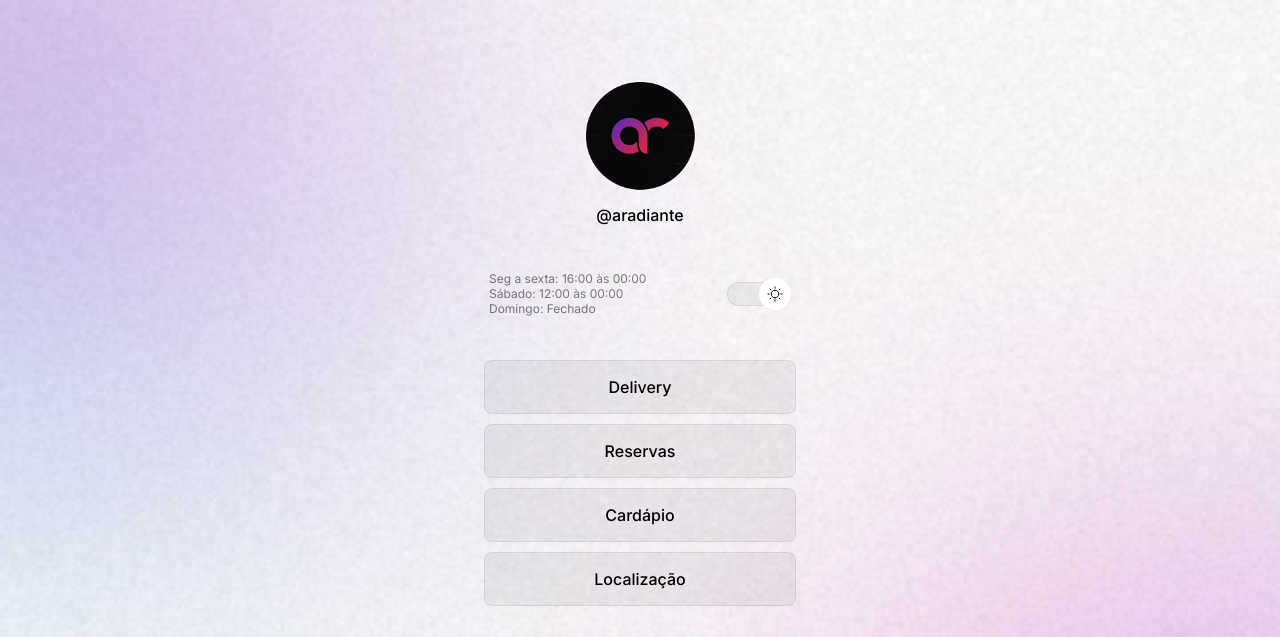
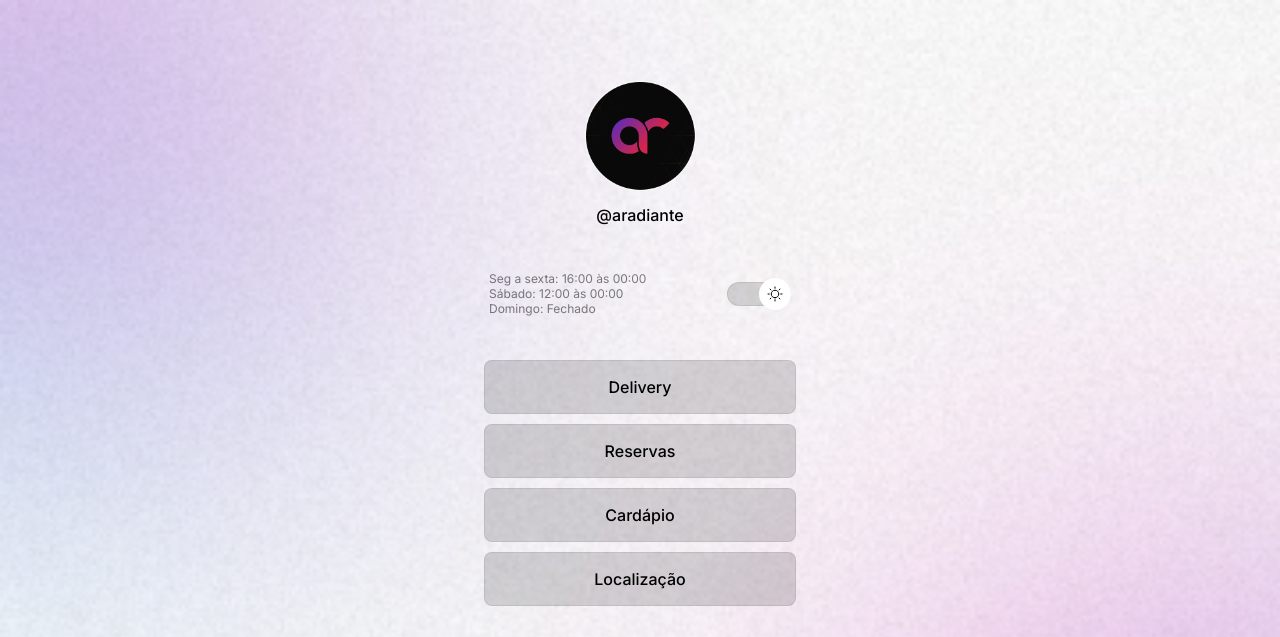
Before and after one commit to aradiante/linkspage, a plain HTML site: page index.html in a window 1280 px wide. Both pictures are taken after a click on the element 759 px from the left and 293 px from the top of the page. Shown: the top 637 px of the page. Drawn offline with nearby package versions, Linux system fonts and the light colour scheme.

Commit message:
Update style.css

```diff
--- a/style.css
+++ b/style.css
@@ -20,7 +20,7 @@
   --text-color-sub: rgba(0, 0, 0, 0.5);
   --bg-url: url(./assets/bg-light.jpg);
   --stroke-color: rgba(0, 0, 0, 0.075);
-  --surface-color: rgba(0, 0, 0, 0.05);
+  --surface-color: rgba(0, 0, 0, 0.15);
   --surface-color-hover: rgba(0, 0, 0, 0.2);
   --highlight-color: rgba(0, 0, 0, 0.1);
   --switch-bg-url: url(./assets/sun.svg);
```
